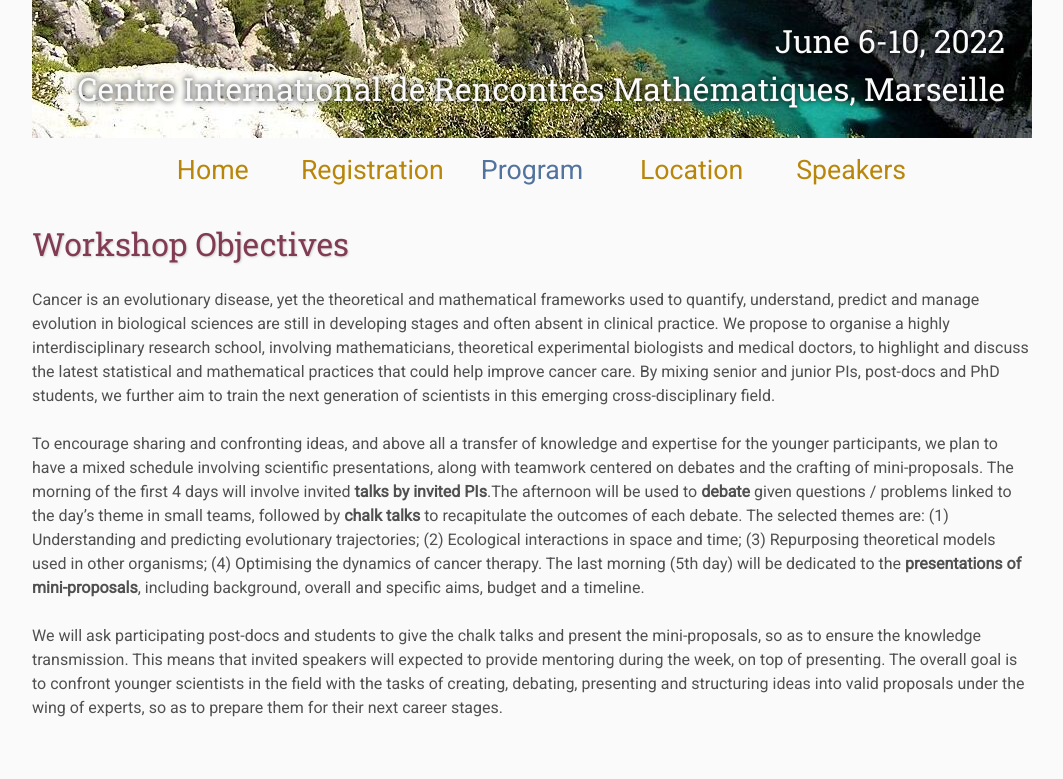
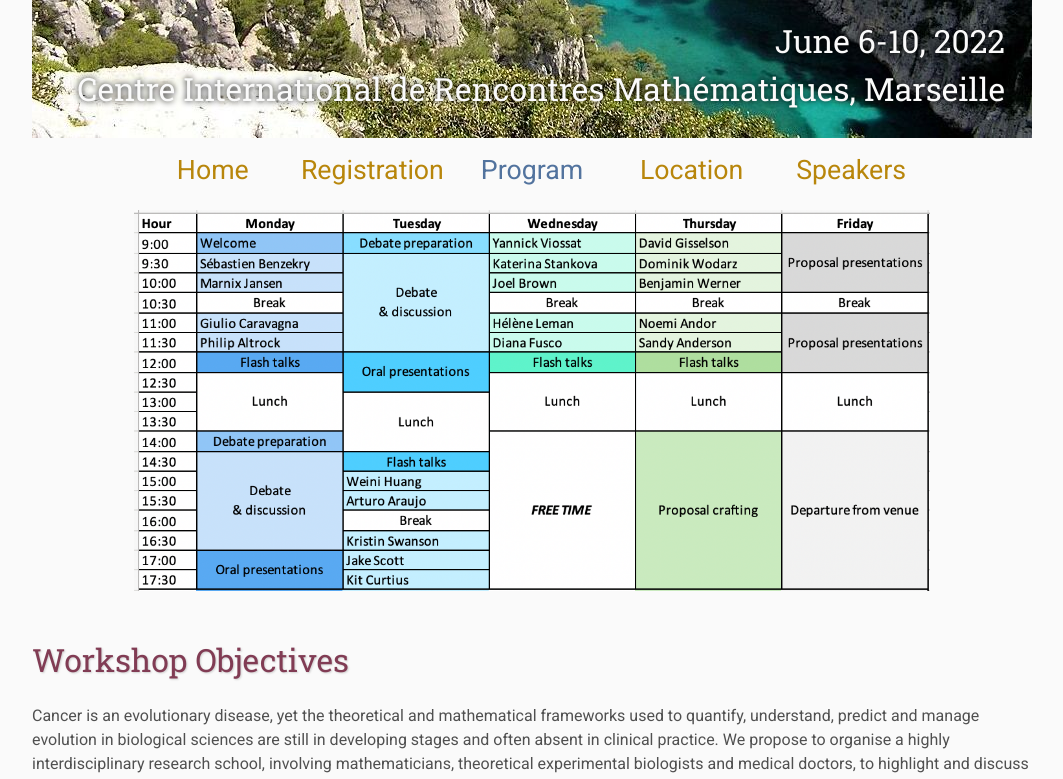
Before and after one commit to cirm-cancer/2022, a plain HTML site: page program/index.html in a window 1280 px wide. Shown: the part 397-1176 px from the top of the page, without its empty margins (108-1171 px from the left). Drawn offline with nearby package versions, Linux system fonts and the light colour scheme; some packages are replaced by stand-ins of ours; files that its build step writes are made by us from their sources.

Commit message:
Add program

```diff
--- a/program/index.html
+++ b/program/index.html
@@ -27,6 +27,7 @@
         </div>
     </div>
 
+
     <table class="navigation">
         <tr>
             <td class="navigation">
@@ -43,6 +44,14 @@
             </td>
             <td class="navigation">
                 <a title="Speakers" href="speakers">Speakers</a>
+            </td>
+        </tr>
+    </table>
+
+    <table class="location">
+        <tr>
+            <td class="location">
+                <img src="assets/program.png" alt="Third Sponsor Name">
             </td>
         </tr>
     </table>
```
Also changed, not shown: assets/program.png (added).
